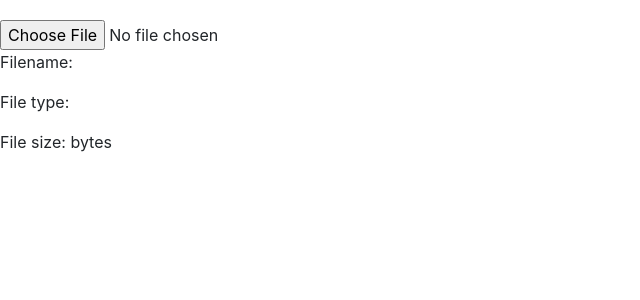
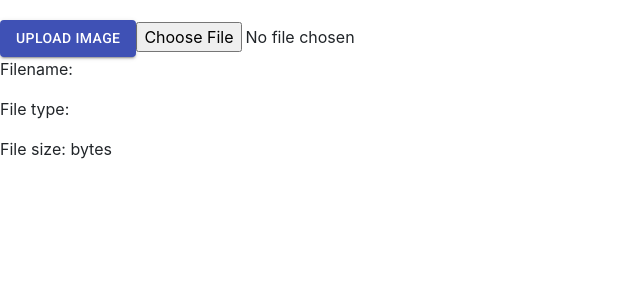
Before and after one commit to AnjaliKevadiya/phone-eats-first, a React (Create React App) app in the folder client/: page /newpost in a window 1280 px wide. Shown: the top 300 px of the page, without its empty margins (0-640 px from the left). Built offline with nearby package versions, Linux system fonts and the light colour scheme.

Commit message:
api call to upload new post using static data

```diff
--- a/client/src/pages/NewPost.js
+++ b/client/src/pages/NewPost.js
@@ -1,5 +1,25 @@
 import React from "react";
 import "./style.css";
+import API from "../utils/API";
+import { Button } from "@material-ui/core";
+
+const handleUploadImageClick = (e) => {
+  e.preventDefault();
+
+  API.createNewPost({
+    image: "url",
+    restaurant_name: "Mexican",
+    rating: 3,
+    caption: "Tasty!!",
+    number_of_likes: 0,
+    username: "Anji",
+  })
+    .then((res) => {
+      console.log("post created ", res);
+      window.location.href = "/home";
+    })
+    .catch((err) => console.log(err));
+};
 
 function NewPost() {
   return <FileUpload />;
@@ -25,6 +45,14 @@ function FileUpload() {
 
   return (
     <div id="upload-box">
+      <Button
+        variant="contained"
+        color="primary"
+        onClick={handleUploadImageClick}
+      >
+        Upload Image
+      </Button>
+
       <input type="file" accept="image/*" onChange={handleUpload} />
       <p>Filename: {file.name}</p>
       <p>File type: {file.type}</p>
```
